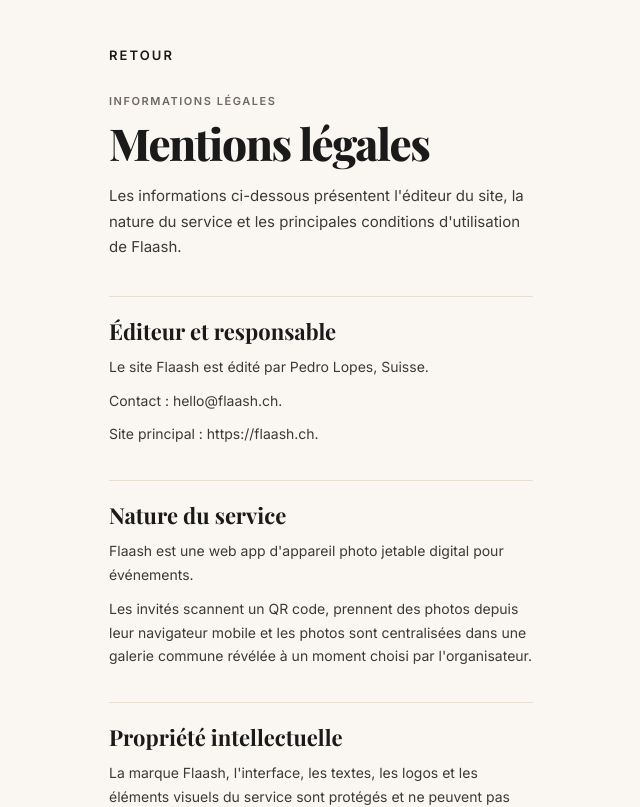
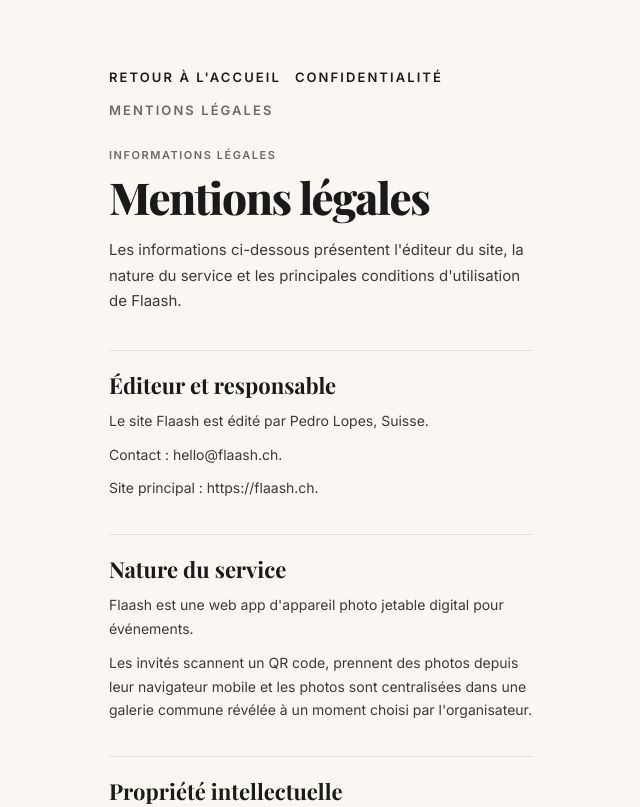
Before and after one commit to RaiizKom/flaash, a Next.js app: page /mentions-legales in a window 1280 px wide. Shown: the top 807 px of the page, without its empty margins (319-959 px from the left). Built offline with nearby package versions, Linux system fonts and the light colour scheme; a web font is replaced by a local one.

Commit message:
fix: improve legal page navigation

```diff
--- a/app/e/[slug]/GuestCamera.tsx
+++ b/app/e/[slug]/GuestCamera.tsx
@@ -39,6 +39,8 @@
       l&apos;organisateur ou à Flaash.{" "}
       <Link
         href="/privacy"
+        target="_blank"
+        rel="noreferrer"
         style={{
           color: "var(--flaash-amber-deep)",
           fontWeight: 700,
--- a/app/mentions-legales/page.tsx
+++ b/app/mentions-legales/page.tsx
@@ -52,13 +52,30 @@
   },
 ];
 
+function LegalNav() {
+  return (
+    <nav
+      aria-label="Navigation légale"
+      style={{ display: "flex", flexWrap: "wrap", gap: 14, marginTop: 24 }}
+    >
+      <Link href="/" className="btn-text" style={{ padding: 0 }}>
+        Retour à l&apos;accueil
+      </Link>
+      <Link href="/privacy" className="btn-text" style={{ padding: 0 }}>
+        Confidentialité
+      </Link>
+      <Link href="/mentions-legales" className="btn-text" style={{ padding: 0, color: "var(--fg-3)" }}>
+        Mentions légales
+      </Link>
+    </nav>
+  );
+}
+
 export default function LegalNoticePage() {
   return (
     <main className="flaash-shell" style={{ background: "var(--flaash-cream)", minHeight: "100dvh" }}>
       <section style={{ padding: "44px 28px 28px" }}>
-        <Link href="/" className="btn-text" style={{ paddingLeft: 0 }}>
-          Retour
-        </Link>
+        <LegalNav />
         <p className="f-eyebrow" style={{ marginTop: 28 }}>Informations légales</p>
         <h1 className="f-h1" style={{ margin: "10px 0 18px" }}>
           Mentions légales
@@ -105,6 +122,8 @@
             ) : null}
           </article>
         ))}
+
+        <LegalNav />
       </section>
     </main>
   );
--- a/app/privacy/page.tsx
+++ b/app/privacy/page.tsx
@@ -66,13 +66,30 @@
   },
 ];
 
+function LegalNav() {
+  return (
+    <nav
+      aria-label="Navigation légale"
+      style={{ display: "flex", flexWrap: "wrap", gap: 14, marginTop: 24 }}
+    >
+      <Link href="/" className="btn-text" style={{ padding: 0 }}>
+        Retour à l&apos;accueil
+      </Link>
+      <Link href="/privacy" className="btn-text" style={{ padding: 0, color: "var(--fg-3)" }}>
+        Confidentialité
+      </Link>
+      <Link href="/mentions-legales" className="btn-text" style={{ padding: 0 }}>
+        Mentions légales
+      </Link>
+    </nav>
+  );
+}
+
 export default function PrivacyPage() {
   return (
     <main className="flaash-shell" style={{ background: "var(--flaash-cream)", minHeight: "100dvh" }}>
       <section style={{ padding: "44px 28px 28px" }}>
-        <Link href="/" className="btn-text" style={{ paddingLeft: 0 }}>
-          Retour
-        </Link>
+        <LegalNav />
         <p className="f-eyebrow" style={{ marginTop: 28 }}>Confidentialité</p>
         <h1 className="f-h1" style={{ margin: "10px 0 18px" }}>
           Politique de confidentialité
@@ -120,6 +137,8 @@
             </a>
           </p>
         </article>
+
+        <LegalNav />
       </section>
     </main>
   );
```
